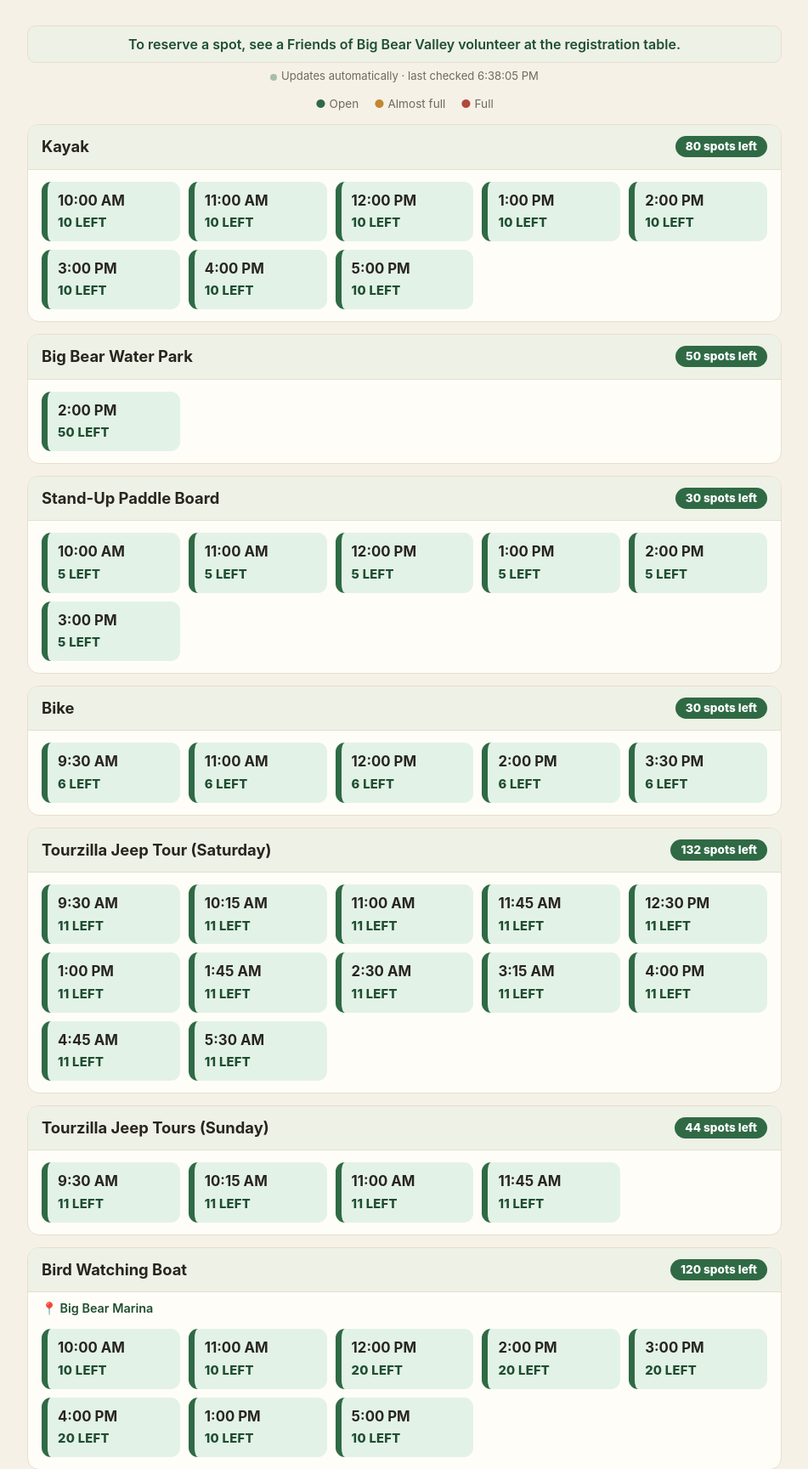
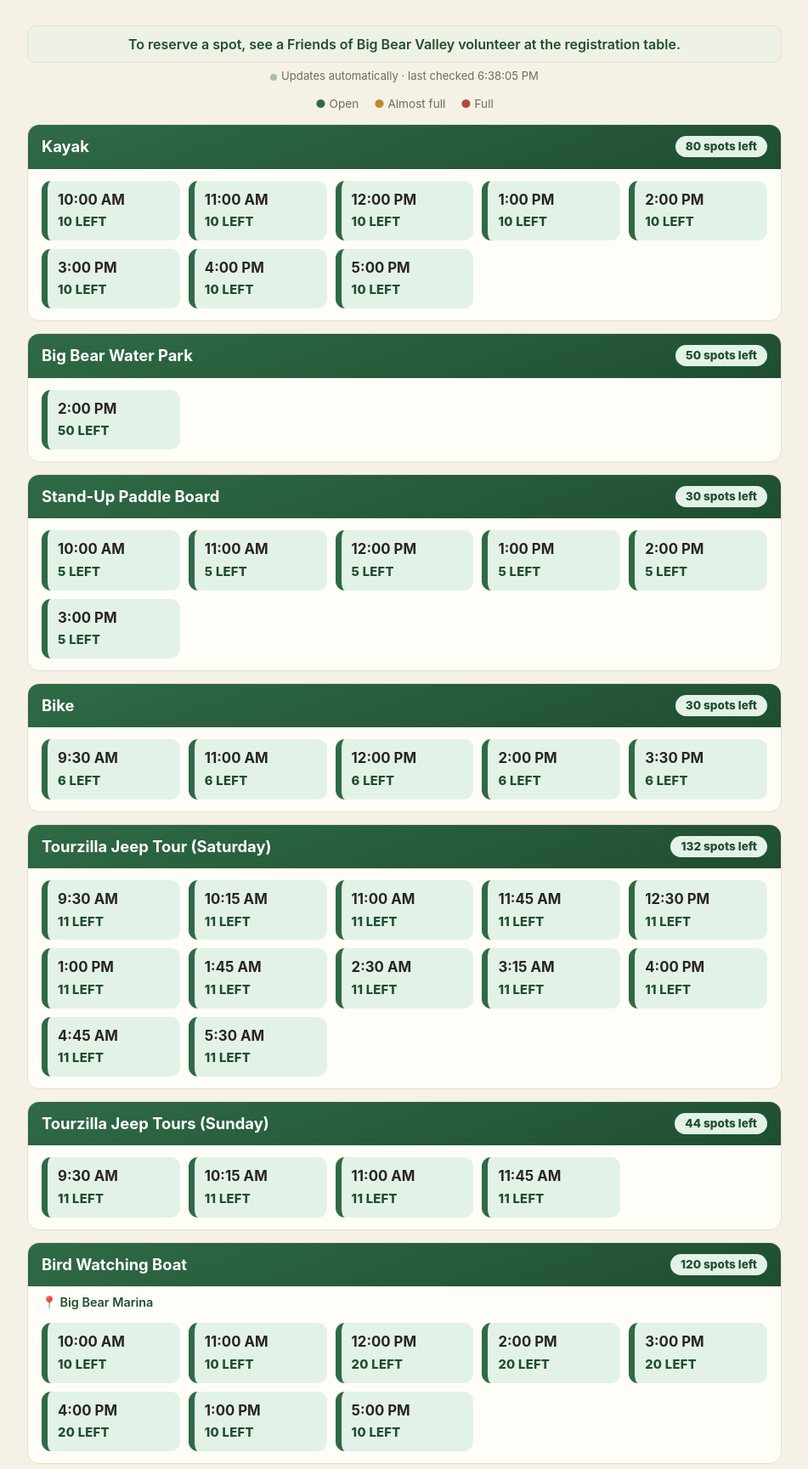
Before and after one commit to VisibleIntellect/oad-signup, a Flask app: page / in a window 1280 px wide. Shown: the part 259-1988 px from the top of the page at 85% size, without its empty margins (164-1115 px from the left). Run offline with Flask 3, Linux system fonts and the light colour scheme; data comes from the database, SQL or seed files in the repository.

Commit message:
Add files via upload

```diff
--- a/templates/board.html
+++ b/templates/board.html
@@ -54,9 +54,9 @@
   @keyframes pulse{0%,100%{opacity:1}50%{opacity:.3}}
   .legend{display:flex;gap:18px;justify-content:center;flex-wrap:wrap;margin:8px 0 4px;font-size:.85rem;color:var(--muted)}
   .activity{background:var(--card);border:1px solid var(--line);border-radius:14px;margin:14px 0;overflow:hidden}
-  .activity > h2{margin:0;padding:13px 16px;font-size:1.15rem;background:#eef1e6;border-bottom:1px solid var(--line);display:flex;align-items:center;gap:10px}
-  .act-total{margin-left:auto;font-size:.85rem;font-weight:800;padding:3px 12px;border-radius:20px;color:#fff;white-space:nowrap}
-  .b-open{background:var(--open)} .b-few{background:var(--few)} .b-full{background:var(--full)}
+  .activity > h2{margin:0;padding:13px 16px;font-size:1.15rem;color:#fff;background:linear-gradient(160deg,#2f6a45,#1f4e31);display:flex;align-items:center;gap:10px}
+  .act-total{margin-left:auto;font-size:.85rem;font-weight:800;padding:3px 12px;border-radius:20px;white-space:nowrap}
+  .b-open{background:#e3f2e7;color:#1f4e31} .b-few{background:#fbefd9;color:#8f5f12} .b-full{background:#fbe3e0;color:#9c3b2e}
   .activity .loc{padding:9px 16px 0;color:var(--green-d);font-size:.9rem;font-weight:600}
   .slots{display:grid;grid-template-columns:repeat(auto-fill,minmax(150px,1fr));gap:10px;padding:14px 16px}
   .slot{border-radius:11px;padding:11px 12px;display:flex;flex-direction:column;gap:4px;border-left:7px solid #ccc}
```
